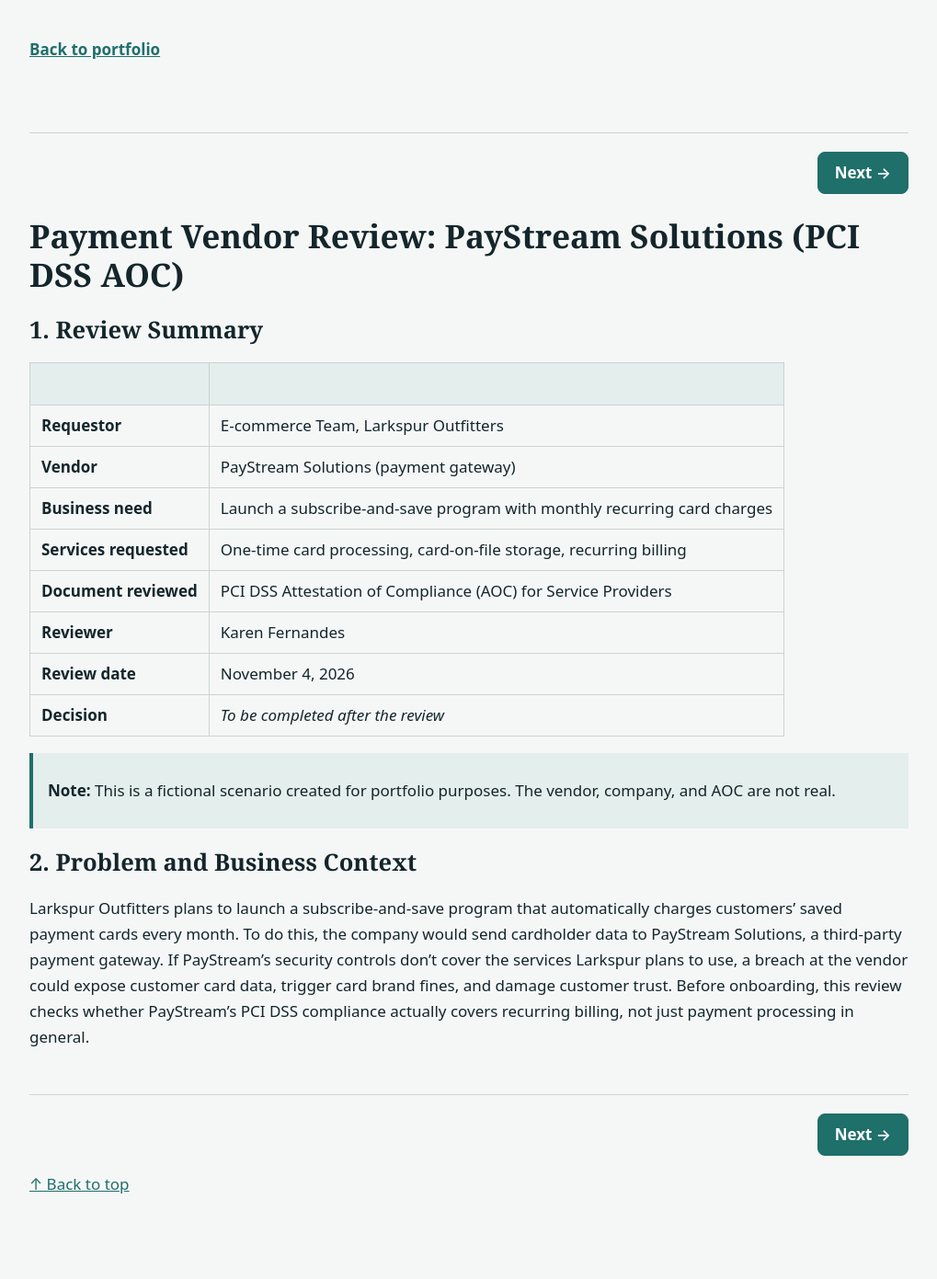
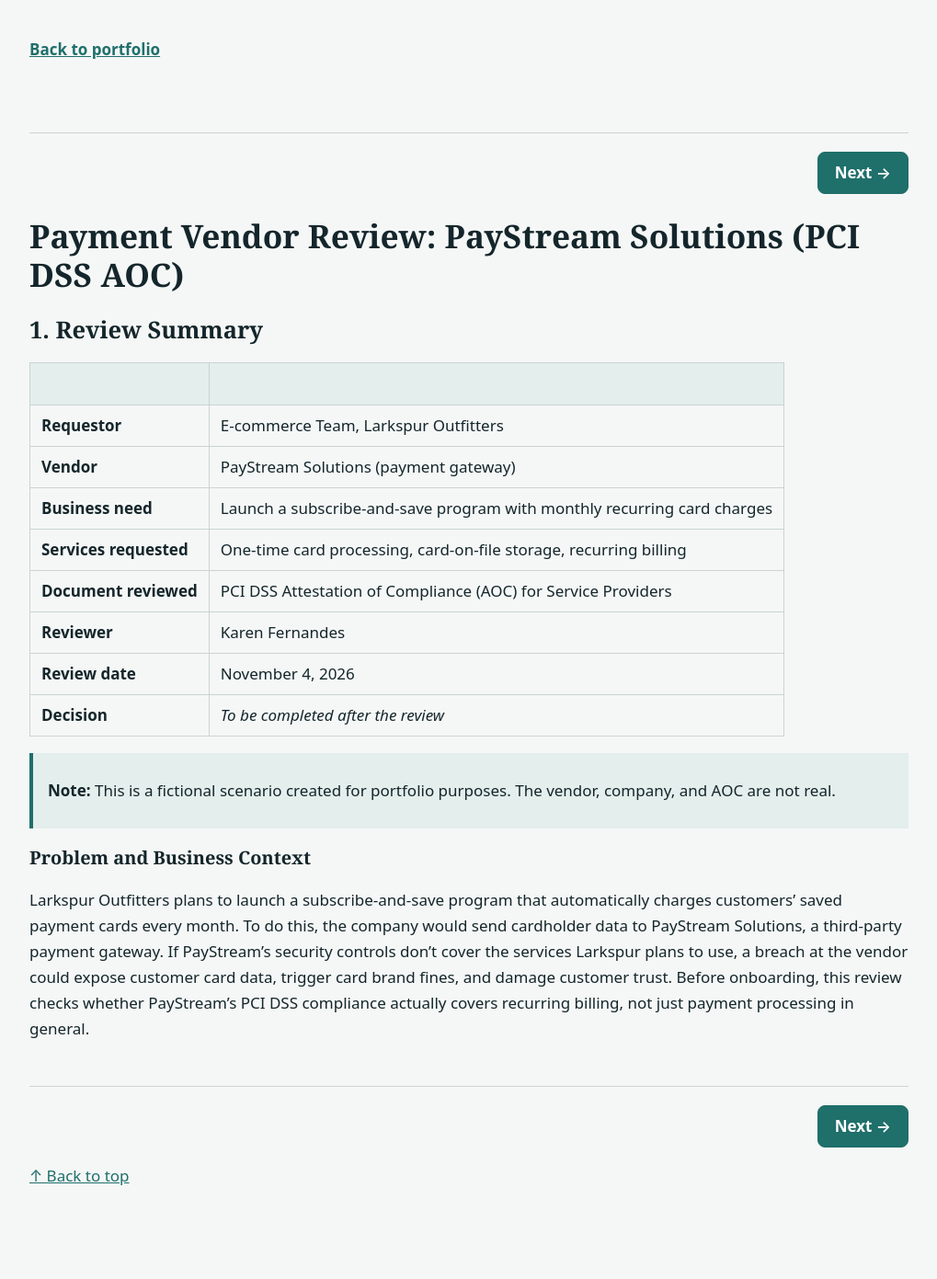
Before and after one commit to krens22/GRC-project-portfolio, a Jekyll site: the page built from PCI-DSS-Compliance-via-AOC/Larkspur-Outfitters/01-summary-and-business-context.md, in a window 1280 px wide. Shown: the whole page at 92% size, without its empty margins (130-1149 px from the left). Built offline with Jekyll 4.4.1, drawn with Linux system fonts in a browser that asks for light colours.

```diff
--- a/PCI-DSS-Compliance-via-AOC/Larkspur-Outfitters/01-summary-and-business-context.md
+++ b/PCI-DSS-Compliance-via-AOC/Larkspur-Outfitters/01-summary-and-business-context.md
@@ -20,6 +20,6 @@ next: 02-scope.html
 
 > **Note:** This is a fictional scenario created for portfolio purposes. The vendor, company, and AOC are not real.
 
-## 2. Problem and Business Context
+### Problem and Business Context
 
 Larkspur Outfitters plans to launch a subscribe-and-save program that automatically charges customers' saved payment cards every month. To do this, the company would send cardholder data to PayStream Solutions, a third-party payment gateway. If PayStream's security controls don't cover the services Larkspur plans to use, a breach at the vendor could expose customer card data, trigger card brand fines, and damage customer trust. Before onboarding, this review checks whether PayStream's PCI DSS compliance actually covers recurring billing, not just payment processing in general.
```
